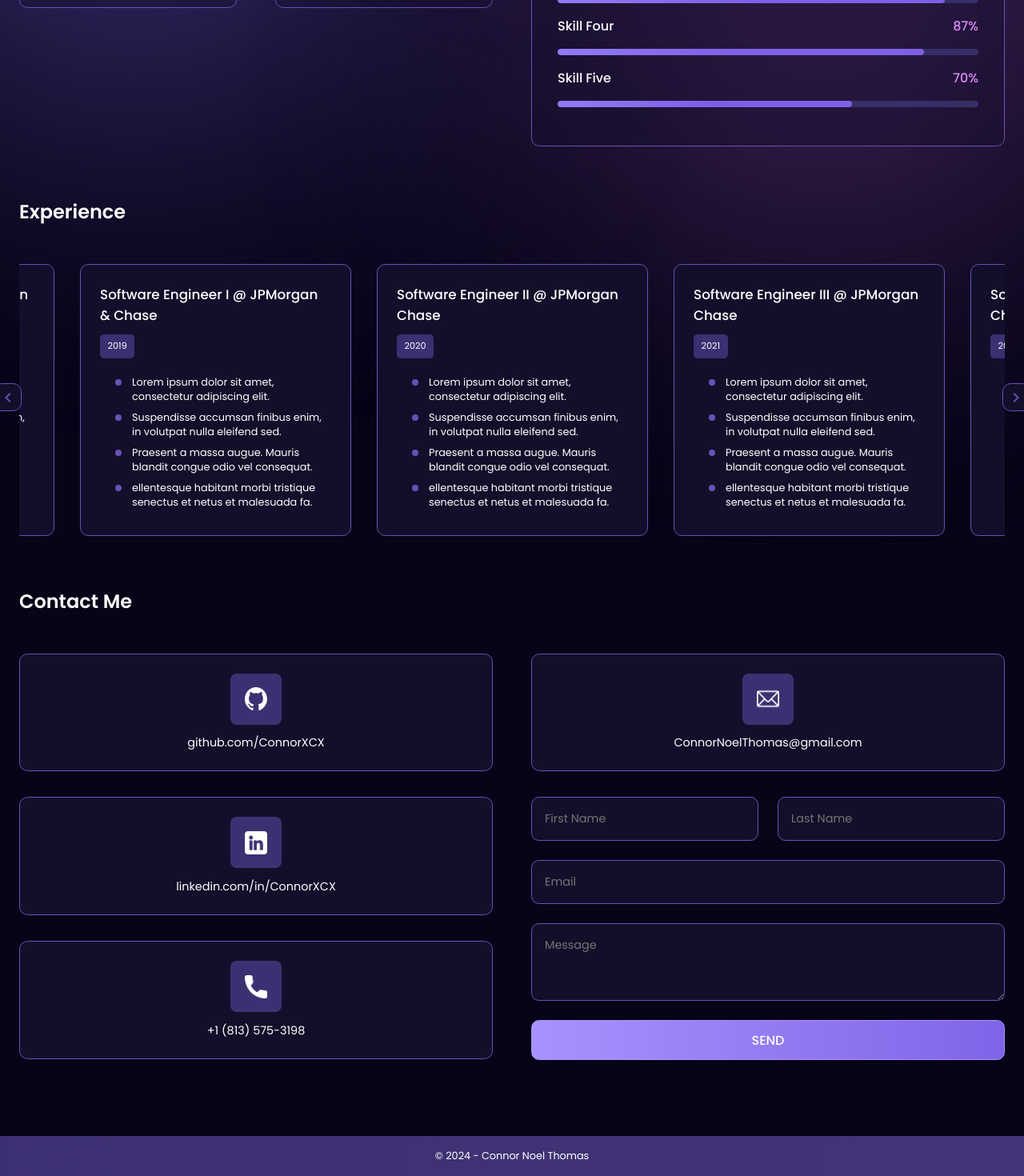
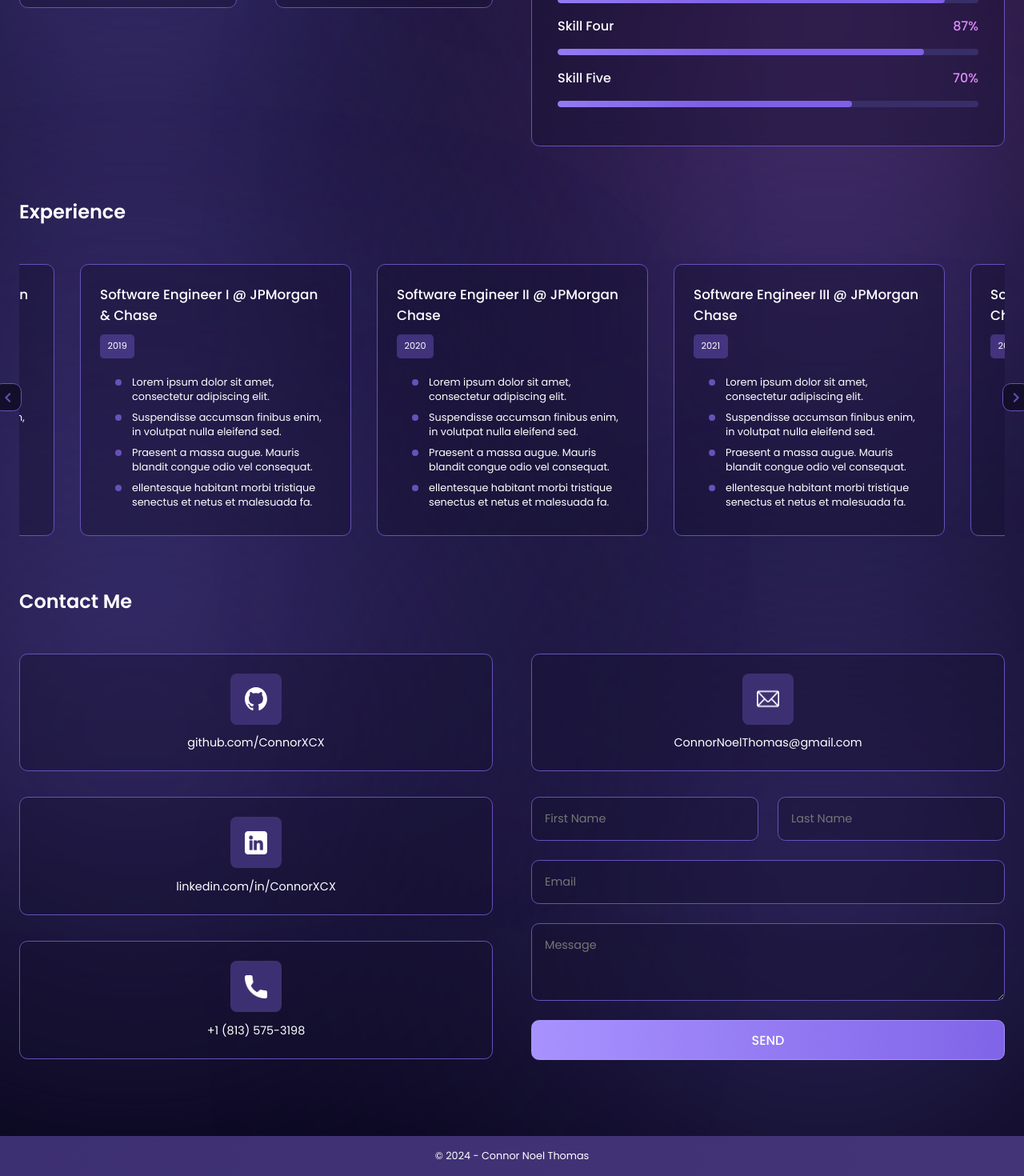
Before and after one commit to ConnorXCX/Portfolio, a React (Vite) app: page / in a window 1280 px wide. Shown: the part 1094-2564 px from the top of the page at 80% size. Built offline with nearby package versions, Linux system fonts and the light colour scheme.

Commit message:
Minor CSS updates.

```diff
--- a/src/components/Contact.css
+++ b/src/components/Contact.css
@@ -18,6 +18,40 @@
   flex: 1;
 }
 
+.contact-container::after {
+  content: " ";
+  width: 28.125rem;
+  height: 28.125rem;
+  border-radius: 28.125rem;
+  background: #7c66e3;
+  position: absolute;
+  z-index: -1;
+  filter: blur(225px);
+  /* -webkit-backdrop-filter: blur(225px); */
+}
+
+.contact-container::before {
+  content: " ";
+  width: 28.125rem;
+  height: 28.125rem;
+  border-radius: 28.125rem;
+  background: #7c66e3;
+  position: absolute;
+  z-index: -1;
+  filter: blur(225px);
+  /* -webkit-backdrop-filter: blur(225px); */
+}
+
+.contact-container::after {
+  top: -3rem;
+  left: -5rem;
+}
+
+.contact-container::before {
+  bottom: 2rem;
+  right: 0rem;
+}
+
 @media (max-width: 768px) {
   .contact-content {
     flex-direction: column;
--- a/src/components/ContactCard.css
+++ b/src/components/ContactCard.css
@@ -3,7 +3,8 @@
   flex-direction: column;
   align-items: center;
   justify-content: center;
-  background: #130f2a;
+  /* background: #130f2a; */
+  background: rgba(22, 17, 47, 0.4);
   border-radius: 0.65rem;
   border: 1.5px solid #6751b9;
   padding: 1.5rem;
--- a/src/components/ContactForm.css
+++ b/src/components/ContactForm.css
@@ -20,7 +20,8 @@ form textarea {
   width: 100%;
   font-size: 0.9rem;
   color: #fff;
-  background: #130f2a;
+  /* background: #130f2a; */
+  background: rgba(22, 17, 47, 0.4);
   border-radius: 0.6rem;
   border: 1.5px solid #6751b9;
   padding: 1rem;
--- a/src/components/Experience.css
+++ b/src/components/Experience.css
@@ -40,6 +40,40 @@
   right: -2rem;
 }
 
+.experience-container::after {
+  content: " ";
+  width: 28.125rem;
+  height: 28.125rem;
+  border-radius: 28.125rem;
+  background: #7c66e3;
+  position: absolute;
+  z-index: -1;
+  filter: blur(225px);
+  /* -webkit-backdrop-filter: blur(225px); */
+}
+
+.experience-container::before {
+  content: " ";
+  width: 28.125rem;
+  height: 28.125rem;
+  border-radius: 28.125rem;
+  background: #7c66e3;
+  position: absolute;
+  z-index: -1;
+  filter: blur(225px);
+  /* -webkit-backdrop-filter: blur(225px); */
+}
+
+.experience-container::after {
+  top: -3rem;
+  left: -5rem;
+}
+
+.experience-container::before {
+  bottom: 2rem;
+  right: 0rem;
+}
+
 @media (max-width: 1025px) {
   .arrow-left {
     left: 0rem;
--- a/src/components/ExperienceCard.css
+++ b/src/components/ExperienceCard.css
@@ -1,5 +1,6 @@
 .experience-card {
-  background: #130f2a;
+  /* background: #130f2a; */
+  background: rgba(22, 17, 47, 0.4);
   border-radius: 0.65rem;
   border: 1.5px solid #6751b9;
   padding: 1.5rem;
--- a/src/utils/data.js
+++ b/src/utils/data.js
@@ -25,10 +25,10 @@ export const NAV_LINKS = [
   },
 ];
 
-export const HEADER = "ConnorXCX";
+export const HEADER = "Connor Noel Thomas";
 
 export const SUB_HEADER =
-  "Passionate Full-Stack Developer | Over Five Years Experience in Software Engineering Industry";
+  "Software Engineering Portfolio for ConnorXCX | Passionate Full-Stack Developer | Over Five Years Experience in Software Engineering Industry";
 
 export const SKILLS = [
   {
```
